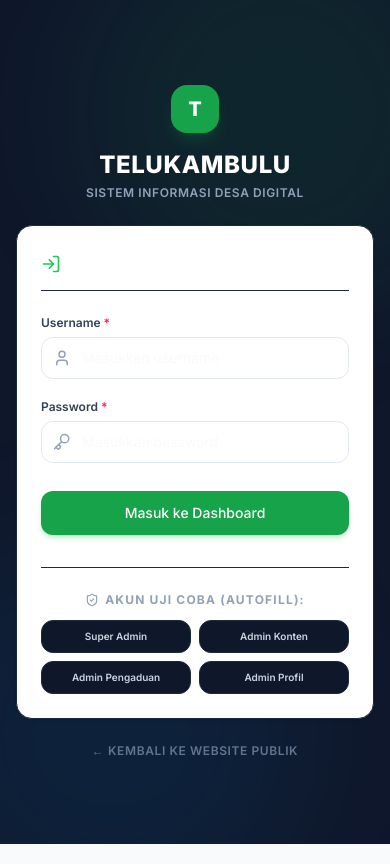
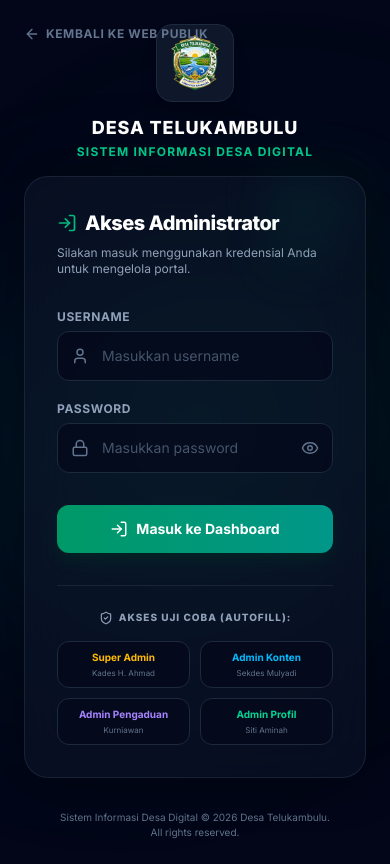
Before and after one commit to Couraa0/telukambulu, a React (Vite) app in the folder frontend/: page /admin/login in a window 390 px wide. Built offline with nearby package versions, Linux system fonts and the light colour scheme.

Commit message:
feat: create admin login page with responsive layout and authentication logic

```diff
--- a/frontend/src/pages/admin/Login.tsx
+++ b/frontend/src/pages/admin/Login.tsx
@@ -1,11 +1,20 @@
-import React, { useState } from 'react';
+import React, { useState, useEffect } from 'react';
 import { useNavigate, useLocation, Link } from 'react-router-dom';
 import { useAuth } from '../../context/AuthContext';
-import Card from '../../components/common/Card';
-import FormInput from '../../components/common/FormInput';
-import Button from '../../components/common/Button';
 import useToast from '../../hooks/useToast';
-import { LogIn, Key, User, ShieldCheck } from 'lucide-react';
+import {
+  LogIn,
+  User,
+  Lock,
+  Eye,
+  EyeOff,
+  ShieldCheck,
+  ArrowLeft,
+  Globe,
+  Activity,
+  Server
+} from 'lucide-react';
+import logoDesa from '../../assets/logo-desa.png';
 
 export const Login: React.FC = () => {
   const { login, user } = useAuth();
@@ -15,13 +24,14 @@ export const Login: React.FC = () => {
 
   const [username, setUsername] = useState('');
   const [password, setPassword] = useState('');
+  const [showPassword, setShowPassword] = useState(false);
   const [loading, setLoading] = useState(false);
 
   // Redirect path
   const from = (location.state as any)?.from?.pathname || '/admin/dashboard';
 
   // If already logged in, redirect
-  React.useEffect(() => {
+  useEffect(() => {
     if (user) {
       navigate('/admin/dashboard', { replace: true });
     }
@@ -53,107 +63,251 @@ export const Login: React.FC = () => {
   };
 
   return (
-    <div className="min-h-screen flex items-center justify-center bg-slate-900 px-4 py-12 relative overflow-hidden font-sans">
-      {/* Decorative backgrounds */}
-      <div className="absolute top-0 right-0 w-96 h-96 bg-primary-600/10 rounded-full blur-3xl -mr-20 -mt-20"></div>
-      <div className="absolute bottom-0 left-0 w-96 h-96 bg-secondary-600/10 rounded-full blur-3xl -ml-20 -mb-20"></div>
+    <div className="min-h-screen grid grid-cols-1 md:grid-cols-12 bg-slate-950 font-sans selection:bg-emerald-500/30 selection:text-emerald-300">
 
-      <div className="max-w-md w-full z-10 flex flex-col gap-6">
+      {/* LEFT VISUAL PANEL (Desktop Only) */}
+      <div className="hidden md:flex md:col-span-5 lg:col-span-5 h-full relative overflow-hidden flex-col justify-between p-10 lg:p-12 select-none">
+        {/* Background Image with Parallax & Multi-layered Gradients */}
+        <div
+          className="absolute inset-0 bg-cover bg-center transition-transform duration-10000 ease-out scale-105"
+          style={{
+            backgroundImage: "url('https://images.unsplash.com/photo-1530595467537-0b5996c41f2d?auto=format&fit=crop&q=80&w=1200')"
+          }}
+        />
+        {/* Overlays */}
+        <div className="absolute inset-0 bg-slate-950/45 mix-blend-multiply z-10" />
+        <div className="absolute inset-0 bg-gradient-to-t from-slate-950 via-slate-950/60 to-emerald-950/40 z-10" />
+        <div className="absolute inset-0 bg-gradient-to-r from-transparent to-slate-950/80 z-10" />
 
-        {/* Portal Branding */}
-        <div className="text-center text-white">
-          <div className="w-12 h-12 bg-primary-600 rounded-2xl flex items-center justify-center text-white font-extrabold text-xl shadow-lg shadow-primary-600/20 mx-auto mb-4">
-            T
+        {/* Panel Content (Guaranteed above overlays) */}
+        <div className="z-20 flex flex-col justify-between h-full">
+          {/* Logo & Regency/Sub-district Branding */}
+          <div className="flex items-center gap-3">
+            <div className="p-2 bg-white/10 backdrop-blur-md rounded-2xl border border-white/20 shadow-lg">
+              <img src={logoDesa} alt="Logo Desa" className="w-12 h-12 object-contain" />
             </div>
-          <h2 className="text-2xl font-black tracking-wide uppercase font-sans">Telukambulu</h2>
-          <p className="text-xs text-slate-400 mt-1 uppercase tracking-wider font-semibold">
-            Sistem Informasi Desa Digital
+            <div>
+              <p className="text-[10px] tracking-widest text-emerald-400 font-bold uppercase">Pemerintah Kab. Karawang</p>
+              <h1 className="text-sm font-extrabold text-white uppercase tracking-wider leading-none">Desa Telukambulu</h1>
+              <p className="text-[9px] text-slate-350 tracking-wider">Kecamatan Batujaya</p>
+            </div>
+          </div>
+
+          {/* Inspirational Title */}
+          <div className="space-y-4">
+            <span className="inline-flex items-center gap-1.5 px-3 py-1 bg-emerald-500/20 text-emerald-300 border border-emerald-500/30 rounded-full text-[10px] font-bold tracking-wider uppercase">
+              <Globe size={12} className="animate-spin-slow" />
+              Sistem Desa Digital v2.0
+            </span>
+            <h2 className="text-3xl lg:text-4xl font-black text-white leading-tight">
+              Tata Kelola Desa <br />
+              <span className="bg-gradient-to-r from-emerald-400 via-teal-300 to-cyan-300 bg-clip-text text-transparent">
+                Lebih Modern & Praktis
+              </span>
+            </h2>
+            <p className="text-xs lg:text-sm text-slate-300 font-light leading-relaxed max-w-sm">
+              Kelola berita kependudukan, transparansi sumber daya alam, publikasi produk UMKM, dan respon pengaduan warga secara real-time.
             </p>
           </div>
 
-        <Card className="p-6 sm:p-8 bg-slate-950/40 border-slate-800 shadow-2xl backdrop-blur-md text-slate-100">
-          <h3 className="text-lg font-bold text-white mb-6 flex items-center gap-2 border-b border-slate-800 pb-3 font-sans">
-            <LogIn size={20} className="text-primary-500" />
-            Login Administrator
+          {/* Infrastructure status */}
+          <div className="pt-6 border-t border-white/10 flex items-center justify-between text-[11px] text-slate-400 font-semibold uppercase tracking-wider">
+            <div className="flex items-center gap-1.5 text-emerald-400">
+              <ShieldCheck size={14} />
+              <span>SSL Enkripsi Aman</span>
+            </div>
+            <div className="flex items-center gap-1.5">
+              <Server size={14} />
+              <span>Server Online</span>
+            </div>
+          </div>
+        </div>
+      </div>
+
+      {/* RIGHT LOGIN FORM PANEL (Mobile & Desktop) */}
+      <div className="col-span-12 md:col-span-7 lg:col-span-7 flex flex-col justify-center items-center p-6 sm:p-12 relative overflow-hidden min-h-screen">
+
+        {/* Glow ambient effects */}
+        <div className="absolute top-1/4 left-1/4 w-[350px] h-[350px] bg-emerald-500/10 rounded-full blur-[120px] pointer-events-none" />
+        <div className="absolute bottom-1/4 right-1/4 w-[350px] h-[350px] bg-teal-500/10 rounded-full blur-[120px] pointer-events-none" />
+
+        {/* Back link */}
+        <div className="absolute top-6 left-6 z-20">
+          <Link
+            to="/"
+            className="inline-flex items-center gap-1.5 text-xs font-bold text-slate-500 hover:text-slate-200 transition-colors uppercase tracking-wider group"
+          >
+            <ArrowLeft size={16} className="group-hover:-translate-x-0.5 transition-transform" />
+            Kembali ke Web Publik
+          </Link>
+        </div>
+
+        {/* Card Form */}
+        <div className="w-full max-w-md z-10 space-y-6">
+
+          {/* Logo header for mobile (hidden on desktop) */}
+          <div className="flex md:hidden flex-col items-center text-center space-y-3 mb-4">
+            <div className="p-2.5 bg-slate-900 border border-slate-800 rounded-2xl shadow-xl">
+              <img src={logoDesa} alt="Logo Desa" className="w-14 h-14 object-contain" />
+            </div>
+            <div>
+              <h2 className="text-lg font-black text-white uppercase tracking-wider">Desa Telukambulu</h2>
+              <p className="text-xs text-emerald-400 font-bold uppercase tracking-widest mt-0.5">Sistem Informasi Desa Digital</p>
+            </div>
+          </div>
+
+          <div className="bg-slate-900/50 backdrop-blur-xl border border-slate-800/80 shadow-[0_0_50px_rgba(0,0,0,0.4)] rounded-3xl p-8 sm:p-10 text-slate-100 relative">
+            {/* Corner highlight */}
+            <div className="absolute top-0 right-0 w-24 h-24 bg-gradient-to-br from-emerald-500/10 to-transparent blur-xl pointer-events-none" />
+
+            <div className="space-y-2 mb-8">
+              <h3 className="text-xl font-extrabold text-white tracking-tight flex items-center gap-2">
+                <LogIn size={20} className="text-emerald-500" />
+                Akses Administrator
               </h3>
+              <p className="text-xs text-slate-400">
+                Silakan masuk menggunakan kredensial Anda untuk mengelola portal.
+              </p>
+            </div>
 
-          <form onSubmit={handleSubmit} className="flex flex-col gap-5">
-            <FormInput
-              label="Username"
-              name="username"
+            <form onSubmit={handleSubmit} className="space-y-5">
+              {/* Username Input */}
+              <div className="space-y-1.5">
+                <label className="block text-xs font-bold text-slate-400 uppercase tracking-wider">
+                  Username
+                </label>
+                <div className="relative group">
+                  <div className="absolute inset-y-0 left-0 pl-3.5 flex items-center pointer-events-none text-slate-500 group-focus-within:text-emerald-500 transition-colors">
+                    <User size={18} />
+                  </div>
+                  <input
+                    type="text"
                     value={username}
                     onChange={(e) => setUsername(e.target.value)}
                     placeholder="Masukkan username"
-              icon={User}
-              className="text-slate-850 dark:text-slate-200"
+                    className="w-full text-sm rounded-xl border border-slate-800 bg-slate-950/60 py-3.5 pl-11 pr-4 text-white placeholder-slate-600 focus:outline-none focus:border-emerald-500 focus:ring-4 focus:ring-emerald-500/10 transition-all duration-200"
                     required
                   />
-            <FormInput
-              label="Password"
-              name="password"
-              type="password"
+                </div>
+              </div>
+
+              {/* Password Input */}
+              <div className="space-y-1.5">
+                <div className="flex justify-between items-center">
+                  <label className="block text-xs font-bold text-slate-400 uppercase tracking-wider">
+                    Password
+                  </label>
+                </div>
+                <div className="relative group">
+                  <div className="absolute inset-y-0 left-0 pl-3.5 flex items-center pointer-events-none text-slate-500 group-focus-within:text-emerald-500 transition-colors">
+                    <Lock size={18} />
+                  </div>
+                  <input
+                    type={showPassword ? "text" : "password"}
                     value={password}
                     onChange={(e) => setPassword(e.target.value)}
                     placeholder="Masukkan password"
-              icon={Key}
-              className="text-slate-850 dark:text-slate-200"
+                    className="w-full text-sm rounded-xl border border-slate-800 bg-slate-950/60 py-3.5 pl-11 pr-12 text-white placeholder-slate-600 focus:outline-none focus:border-emerald-500 focus:ring-4 focus:ring-emerald-500/10 transition-all duration-200"
                     required
                   />
+                  <button
+                    type="button"
+                    onClick={() => setShowPassword(!showPassword)}
+                    className="absolute inset-y-0 right-0 pr-3.5 flex items-center text-slate-500 hover:text-emerald-400 transition-colors"
+                  >
+                    {showPassword ? <EyeOff size={18} /> : <Eye size={18} />}
+                  </button>
+                </div>
+              </div>
 
-            <Button type="submit" variant="primary" loading={loading} fullWidth className="mt-2 py-3 text-sm font-bold shadow-lg shadow-primary-600/20">
-              Masuk ke Dashboard
-            </Button>
+              {/* Submit Button */}
+              <button
+                type="submit"
+                disabled={loading}
+                className="w-full inline-flex items-center justify-center gap-2 bg-gradient-to-r from-emerald-600 to-teal-600 hover:from-emerald-500 hover:to-teal-500 disabled:opacity-50 disabled:cursor-not-allowed text-white font-bold py-3.5 px-4 rounded-xl shadow-lg shadow-emerald-950/50 hover:shadow-emerald-500/20 active:scale-98 transition-all duration-200 text-sm mt-3"
+              >
+                {loading ? (
+                  <>
+                    <svg className="animate-spin h-4 w-4 text-white" fill="none" viewBox="0 0 24 24">
+                      <circle className="opacity-25" cx="12" cy="12" r="10" stroke="currentColor" strokeWidth="4" />
+                      <path className="opacity-75" fill="currentColor" d="M4 12a8 8 0 018-8V0C5.373 0 0 5.373 0 12h4zm2 5.291A7.962 7.962 0 014 12H0c0 3.042 1.135 5.824 3 7.938l3-2.647z" />
+                    </svg>
+                    <span>Memproses...</span>
+                  </>
+                ) : (
+                  <>
+                    <LogIn size={18} />
+                    <span>Masuk ke Dashboard</span>
+                  </>
+                )}
+              </button>
             </form>
 
-          {/* Quick Credential Fill */}
-          <div className="mt-8 border-t border-slate-800 pt-6">
-            <h4 className="text-xs font-bold text-slate-400 uppercase tracking-widest mb-3 flex items-center gap-1.5 justify-center">
-              <ShieldCheck size={14} className="text-primary-555" />
-              Akun Uji Coba (Autofill):
+            {/* Quick Autofill Access */}
+            <div className="mt-8 border-t border-slate-800/80 pt-6">
+              <h4 className="text-[10px] font-black text-slate-400 uppercase tracking-widest mb-4 flex items-center gap-1.5 justify-center">
+                <ShieldCheck size={14} className="text-emerald-555" />
+                Akses Uji Coba (Autofill):
               </h4>
-            <div className="grid grid-cols-2 gap-2 text-[10px]">
+              <div className="grid grid-cols-2 gap-2.5">
+
+                {/* Super Admin */}
                 <button
                   type="button"
                   onClick={() => handleAutofill('superadmin', 'admin123')}
-                className="bg-slate-900 border border-slate-800 text-slate-300 hover:text-white hover:border-primary-500 py-2 px-2.5 rounded-xl transition-all font-semibold"
+                  className="group flex flex-col items-center bg-slate-950/55 hover:bg-amber-500/5 border border-slate-800 hover:border-amber-500/35 p-2 rounded-xl transition-all duration-200"
                 >
-                Super Admin
+                  <span className="text-[10px] font-bold text-amber-400 group-hover:text-amber-300">Super Admin</span>
+                  <span className="text-[8px] text-slate-500 group-hover:text-slate-405 mt-0.5">Kades H. Ahmad</span>
                 </button>
+
+                {/* Admin Konten */}
                 <button
                   type="button"
                   onClick={() => handleAutofill('konten', 'konten123')}
-                className="bg-slate-900 border border-slate-800 text-slate-300 hover:text-white hover:border-primary-500 py-2 px-2.5 rounded-xl transition-all font-semibold"
+                  className="group flex flex-col items-center bg-slate-950/55 hover:bg-sky-500/5 border border-slate-800 hover:border-sky-500/35 p-2 rounded-xl transition-all duration-200"
                 >
-                Admin Konten
+                  <span className="text-[10px] font-bold text-sky-400 group-hover:text-sky-300">Admin Konten</span>
+                  <span className="text-[8px] text-slate-500 group-hover:text-slate-405 mt-0.5">Sekdes Mulyadi</span>
                 </button>
+
+                {/* Admin Pengaduan */}
                 <button
                   type="button"
                   onClick={() => handleAutofill('pengaduan', 'adu123')}
-                className="bg-slate-900 border border-slate-800 text-slate-300 hover:text-white hover:border-primary-500 py-2 px-2.5 rounded-xl transition-all font-semibold"
+                  className="group flex flex-col items-center bg-slate-950/55 hover:bg-violet-500/5 border border-slate-800 hover:border-violet-500/35 p-2 rounded-xl transition-all duration-200"
                 >
-                Admin Pengaduan
+                  <span className="text-[10px] font-bold text-violet-400 group-hover:text-violet-300">Admin Pengaduan</span>
+                  <span className="text-[8px] text-slate-500 group-hover:text-slate-405 mt-0.5">Kurniawan</span>
                 </button>
+
+                {/* Admin Profil */}
                 <button
                   type="button"
                   onClick={() => handleAutofill('profil', 'profil123')}
-                className="bg-slate-900 border border-slate-800 text-slate-300 hover:text-white hover:border-primary-500 py-2 px-2.5 rounded-xl transition-all font-semibold"
+                  className="group flex flex-col items-center bg-slate-950/55 hover:bg-emerald-500/5 border border-slate-800 hover:border-emerald-500/35 p-2 rounded-xl transition-all duration-200"
                 >
-                Admin Profil
+                  <span className="text-[10px] font-bold text-emerald-400 group-hover:text-emerald-300">Admin Profil</span>
+                  <span className="text-[8px] text-slate-500 group-hover:text-slate-405 mt-0.5">Siti Aminah</span>
                 </button>
-            </div>
-          </div>
-        </Card>
-
-        {/* Link back to public */}
-        <Link
-          to="/"
-          className="text-center text-xs text-slate-500 hover:text-slate-350 transition-colors uppercase tracking-wider font-semibold"
-        >
-          ← Kembali ke Website Publik
-        </Link>
 
               </div>
             </div>
+
+          </div>
+
+          <div className="text-center pt-2">
+            <p className="text-[10px] text-slate-500">
+              Sistem Informasi Desa Digital &copy; 2026 Desa Telukambulu. <br />
+              All rights reserved.
+            </p>
+          </div>
+
+        </div>
+      </div>
+
+    </div>
   );
 };
+
 export default Login;
```
Lines whose indentation alone changed are shown as unchanged.
